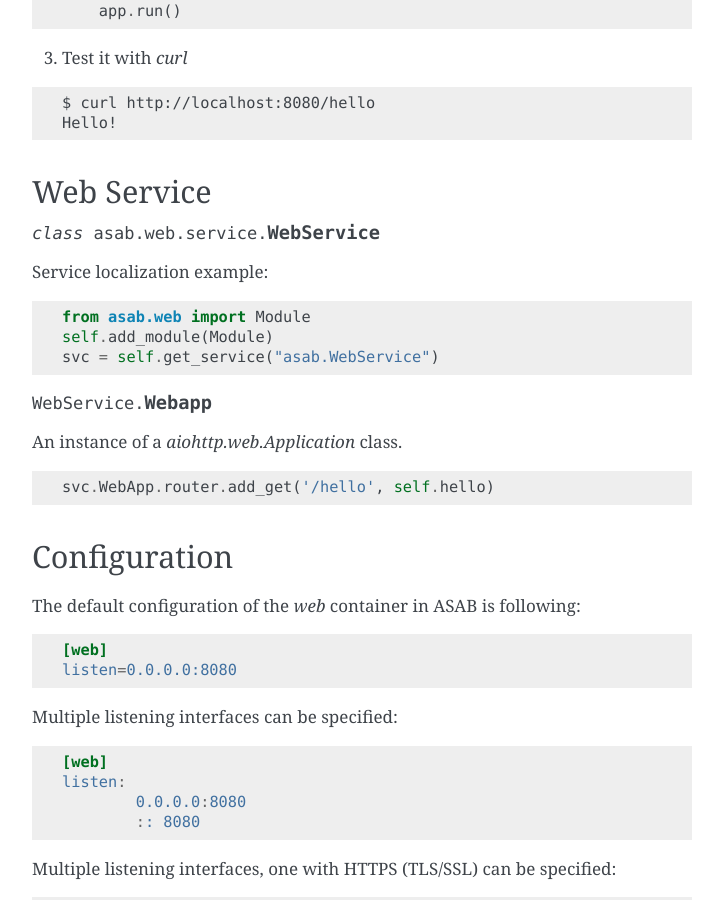
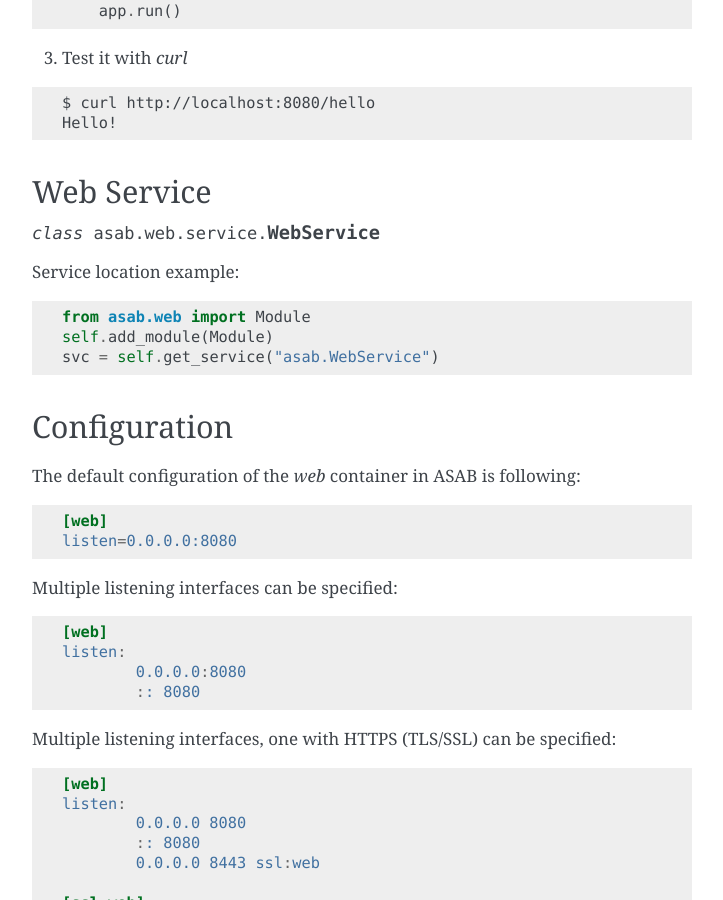
Before and after one commit to TeskaLabs/asab, a Sphinx documentation site: the page built from doc/asab/web/index.rst, in a window 1280 px wide and 900 px high, scrolled down 868 px. Shown: the whole window, without its empty margins (388-1111 px from the left). Built offline with Sphinx 7.4.7, drawn with Linux system fonts in a browser that asks for light colours; pages that are not in the unit, such as notebooks, are missing from menus.

Commit message:
Update index.rst

```diff
--- a/doc/asab/web/index.rst
+++ b/doc/asab/web/index.rst
@@ -59,22 +59,13 @@
 
 .. py:class:: WebService
 
-Service localization example:
+Service location example:
 
 .. code:: python
 
 	from asab.web import Module
 	self.add_module(Module)
 	svc = self.get_service("asab.WebService")
-
-
-.. py:attribute:: WebService.Webapp
-
-An instance of a `aiohttp.web.Application` class.
-
-.. code:: python
-
-	svc.WebApp.router.add_get('/hello', self.hello)
 
 
 Configuration
```
